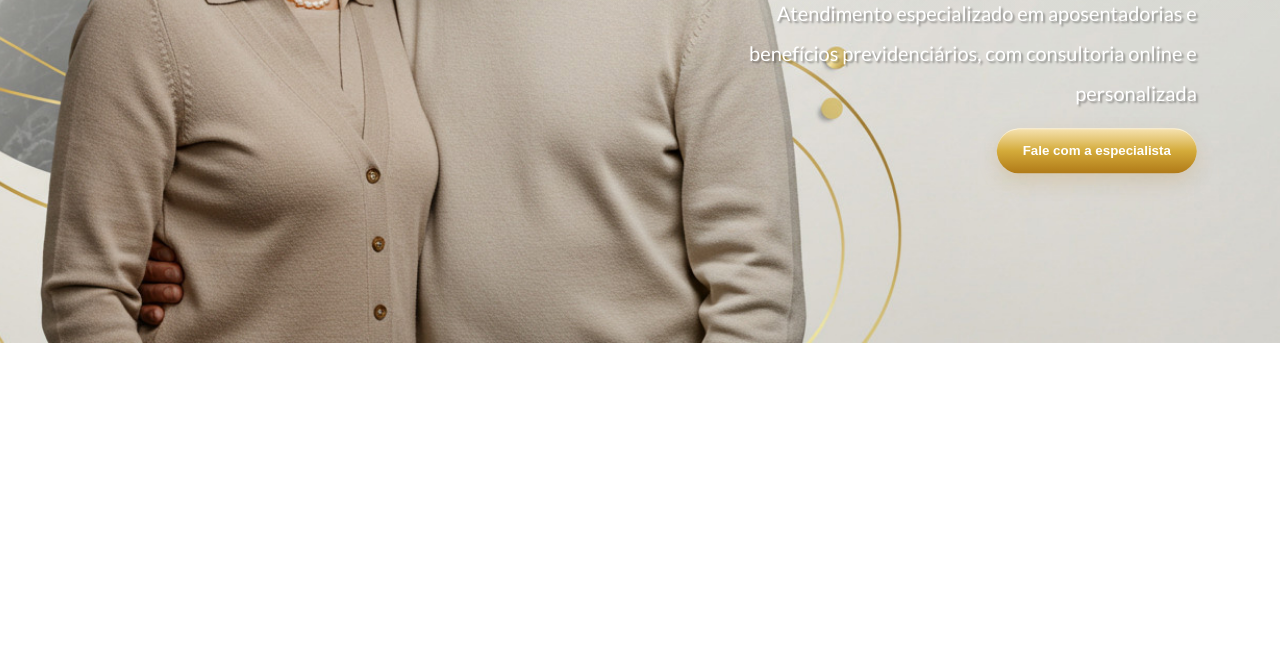
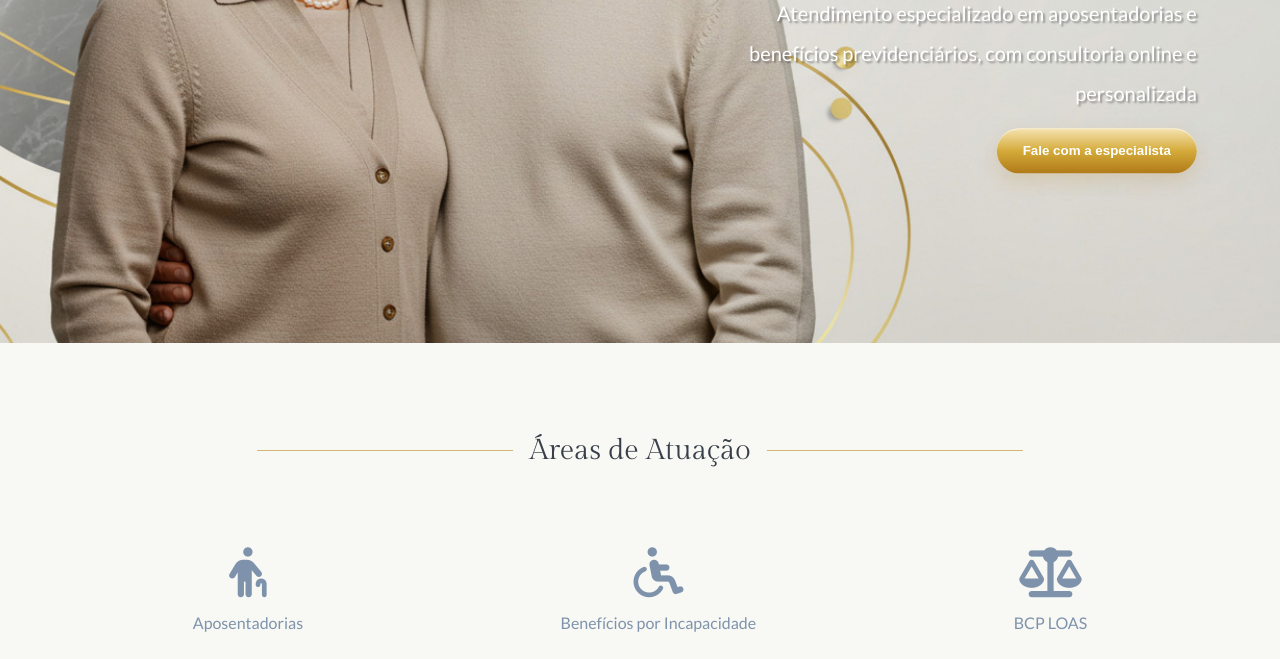
Before and after one commit to Tkailaine/vitoria-mucciareli, a plain HTML site: page index.html in a window 1280 px wide. Shown: the part 457-1116 px from the top of the page. Before the commit the page ends 850 px from the top, so only its background shows below. Drawn offline with Linux system fonts and the light colour scheme.

Commit message:
style: estilizando áreas de atuação

```diff
--- a/index.html
+++ b/index.html
@@ -6,6 +6,7 @@
     <title>Vitoria</title>
     <link rel="stylesheet" href="style.css">
     <link rel="stylesheet" href="responsividade.css">
+    <link rel="stylesheet" href="https://cdnjs.cloudflare.com/ajax/libs/font-awesome/6.4.2/css/all.min.css" integrity="sha512-pap0X+...SeuHash..." crossorigin="anonymous" referrerpolicy="no-referrer" />
 </head>
 <body>
      <header>
@@ -50,6 +51,25 @@
             </div>
          </section>
 
+         <section id="sessao-atuacoes-destaque">
+            <h2 class="decorado">Áreas de Atuação</h2>
+            <div class="centralizar atuacoes">
+                <div class="icones">
+            <i class="fa-solid fa-person-cane"></i>
+
+            <p>Aposentadorias</p>
+        </div>
+        <div class="icones">
+            <i class="fas fa-wheelchair"></i>
+            <p>Benefícios por Incapacidade</p>
+        </div>
+        <div class="icones">
+            <i class="fas fa-balance-scale"></i>
+            <p>BCP LOAS</p>
+        </div>
+            </div>
+         </section>
+
 
     </main>
 
--- a/responsividade.css
+++ b/responsividade.css
@@ -116,6 +116,11 @@
 
 
     }
+
+
+    i {
+    font-size: 30px;
+   }
     }
 
 
@@ -229,6 +234,10 @@
         text-align: center;
 
     }
+
+     i {
+    font-size: 40px;
+   }
 }
 
 
@@ -244,8 +253,11 @@
         align-items: center;
         text-align: center;
 
+    }
 
-    }
+     i {
+    font-size: 50px;
+   }
 
 }
 
@@ -276,4 +288,8 @@
     #bandeira div p{
         font-size: 1.25em;
     }
+
+    i {
+    font-size: 50px;
+   }
 }
--- a/style.css
+++ b/style.css
@@ -2,7 +2,7 @@
 @import url('https://fonts.googleapis.com/css2?family=Lato:ital,wght@0,100;0,300;0,400;0,700;0,900;1,100;1,300;1,400;1,700;1,900&display=swap');
 @import url('https://fonts.googleapis.com/css2?family=Gilda+Display&display=swap');
 :root{
-    --cor-primaria:#e3e6e0 ;
+    --cor-primaria:#F8F8F4 ;
      --cor-secundaria: #7e93ab ;
      --cor-tercearia: #86756a ;
     --cor-quartaria: #393f4a;
@@ -20,6 +20,10 @@
 
 }
 
+section{
+  padding: 20px 0;
+}
+
 *{
     margin: 0;
     padding: 0;
@@ -30,8 +34,13 @@ body{
     font-family: var(--fonte-padrao);
 }
 
-h1{
+main{
+  background-color: #F8F8F4;
+}
+
+h1,h2,h3{
     font-family: var(--fonte-titulo);
+
 }
 
 p{
@@ -68,7 +77,10 @@ header figure {
 
 }
 
-
+.centralizar{
+    max-width: 90%;
+    margin: auto;
+}
 
 .btn-whatsapp{
   background: linear-gradient(
@@ -175,7 +187,7 @@ nav ul li a:hover::after {
     rgba(0, 0, 0, 0) 70%      /* some totalmente */
     ),
     url("imagens/hero.jpg");
-    background-position: 30% top;
+    background-position: 25% top;
     background-repeat: no-repeat;
     background-size: cover;
     margin-top: 0;
@@ -219,9 +231,57 @@ nav ul li a:hover::after {
 
 
 
+#sessao-atuacoes-destaque h2{
+  text-align: center;
+  color: var(--cor-quartaria);
+}
+
+.atuacoes{
+  display: flex;
+  justify-content: space-around;
+
+}
+
+ i {
+    color: var(--cor-secundaria);
+    display: block;
+    margin-bottom: 10px;
+}
+
+.icones{
+  display: flex;
+  flex-direction: column;
+  align-items: center;
+  justify-content: center;
+  color: var(--cor-secundaria);
+  text-align: center;
+}
+
+
 .logo-branca{
      filter: brightness(0) invert(1);
 
       filter: brightness(0) invert(1) drop-shadow(2px 2px 3px rgba(0, 0, 0, 0.7));
 
 }
+
+
+.decorado {
+    display: flex;
+    align-items: center;
+    justify-content: center;
+    font-size: 1.8rem;
+    font-weight: 500;
+    color: #333;
+    margin: 0 0 80px 0;
+}
+
+.decorado::before,
+.decorado::after {
+    content: '';
+    width: 20%;
+    height: 1px;
+    background-color: #D4B673;
+    margin: 0 1rem;
+
+}
```
